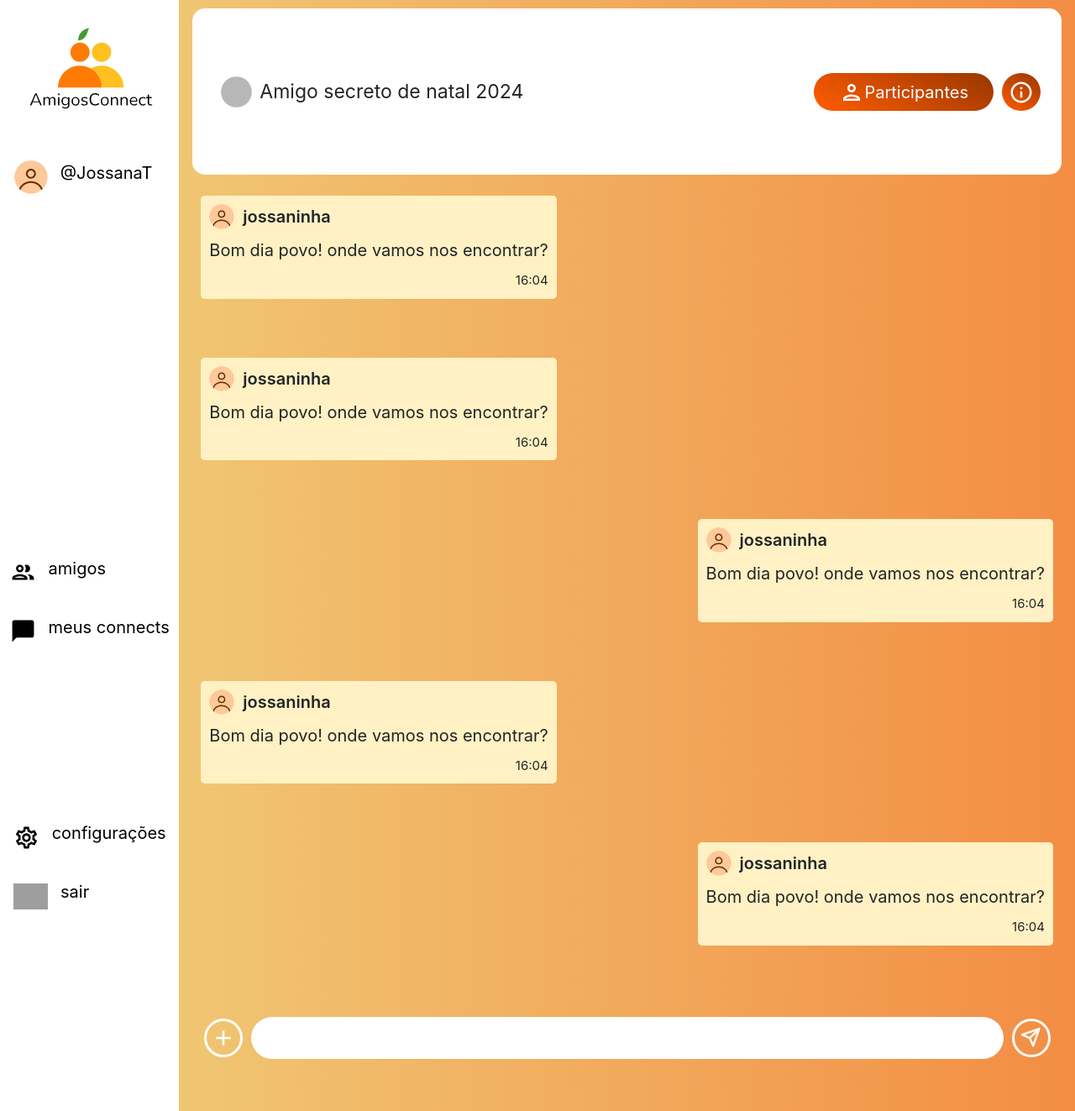
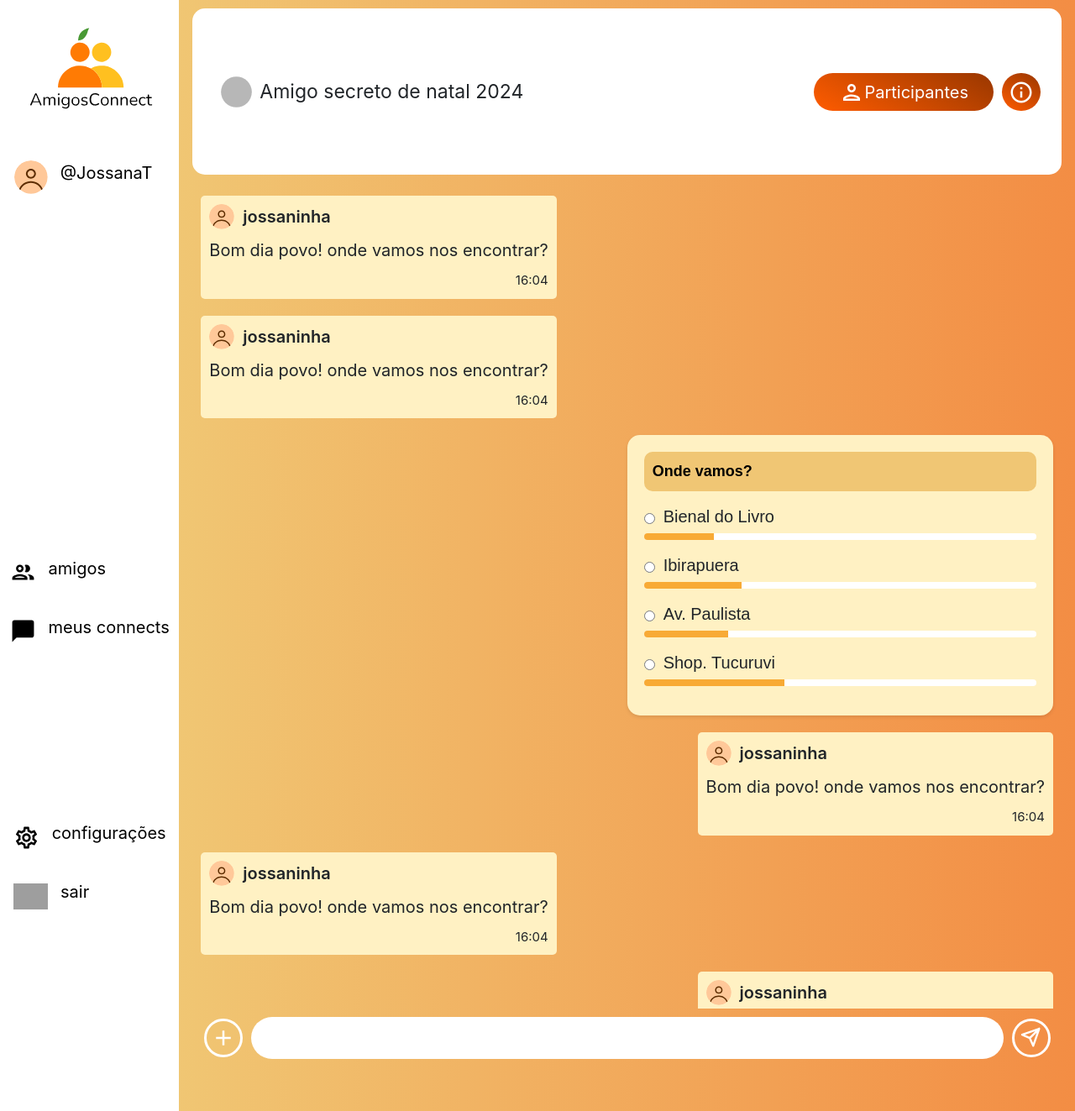
Before and after one commit to maris2606/AmigosConnect, a Flask app: template templates/chat.html in a window 1280 px wide. Shown: the whole page at 84% size. Run offline with Flask 3, Linux system fonts and the light colour scheme; the template is opened without the code that fills it, so the values that code supplies are empty; some libraries are stand-ins or nearby versions; grey boxes are pictures that could not be loaded.

Commit message:
enqueteeeeeeeeee

```diff
--- a/static/css/chat.css
+++ b/static/css/chat.css
@@ -212,3 +212,49 @@ html{
     width: 100%;
     justify-content: end;
 }
+
+
+
+
+.enquete-container {
+    background-color: var(--more-light-yellow-color);
+    border-radius: 15px;
+    padding: 20px;
+    width: 50%;
+    max-width: 55%;
+    box-shadow: 0px 2px 4px rgba(0, 0, 0, 0.1);
+    font-family: Arial, sans-serif;
+}
+
+.enquete-titulo {
+    font-size: 1.8rem;
+    font-weight: bold;
+    background-color: var(--medium-yellow-color);
+    padding: 10px;
+    border-radius: 10px;
+    margin-bottom: 15px;
+    color: var(--black-color);
+}
+
+.opcao {
+    margin-bottom: 15px;
+    font-size: 2rem;
+}
+
+.opcao-nome {
+    margin-bottom: 5px;
+    color: var(--black-color);
+}
+.barra {
+    background-color: #fff;
+    height: 8px;
+    border-radius: 10px;
+    position: relative;
+    overflow: hidden;
+}
+
+.barra-preenchida {
+    background-color: #f8aa35;
+    height: 100%;
+    transition: width 0.3s ease-in-out;
+}
--- /dev/null
+++ b/static/js/chat.js
@@ -0,0 +1,43 @@
+
+
+// Inicializa um objeto de votos para armazenar os votos de cada opção
+let votos = {
+    "Bienal do Livro": 5,
+    "Ibirapuera": 7,
+    "Paulista": 6,
+    "Tucuruvi": 10
+};
+
+// Função para atualizar as barras de progresso
+function atualizarBarras() {
+    let totalVotos = Object.values(votos).reduce((a, b) => a + b, 0);
+
+    // Atualiza cada barra de acordo com a quantidade de votos
+    for (let nome in votos) {
+        let porcentagem = totalVotos === 0 ? 0 : (votos[nome] / totalVotos) * 100;
+        const barra = document.getElementById(`barra-${nome.toLowerCase().replace(/\s+/g, '-')}`);
+        barra.style.width = `${porcentagem}%`;
+    }
+}
+
+
+// Adiciona evento de 'click' para todos os radio
+document.querySelectorAll(".voto").forEach(radio => {
+    radio.addEventListener("change", (e) => {
+        const nome = e.target.dataset.nome;
+
+        // Verifica se a opção foi marcada ou desmarcada
+        if (e.target.checked) {
+            votos[nome]++;
+        } else {
+            votos[nome]--;
+        }
+
+        // Atualiza as barras
+        atualizarBarras();
+    });
+
+});
+
+// Chama a função para inicializar as barras
+atualizarBarras();
--- a/templates/chat.html
+++ b/templates/chat.html
@@ -106,6 +106,53 @@
                 </div>
 
                 <div class="enviada p-3 d-flex">
+                    <form class="enquete-container" action="" method="post">
+                        <p class="enquete-titulo">Onde vamos?</p>
+
+                        <div class="opcao">
+                            <span class="d-flex">
+                                <input type="radio" name="opt" class="voto" data-nome="Bienal do Livro" id="bienal-do-livro">
+                                <label class="pl-3" for="bienal">Bienal do Livro</label>
+                            </span>
+                            <div class="barra">
+                                <div class="barra-preenchida" id="barra-bienal-do-livro"></div>
+                            </div>
+                        </div>
+
+                        <div class="opcao">
+                            <span class="d-flex">
+                                <input type="radio" name="opt" class="voto" data-nome="Ibirapuera" id="ibirapuera">
+                                <label class="pl-3" for="ibirapuera">Ibirapuera</label>
+                            </span>
+                            <div class="barra">
+                                <div class="barra-preenchida" id="barra-ibirapuera"></div>
+                            </div>
+                        </div>
+
+                        <div class="opcao">
+                            <span class="d-flex">
+                                <input type="radio" name="opt" class="voto" data-nome="Paulista" id="paulista">
+                                <label class="pl-3" for="paulista">Av. Paulista</label>
+                            </span>
+                            <div class="barra">
+                                <div class="barra-preenchida" id="barra-paulista"></div>
+                            </div>
+                        </div>
+
+                        <div class="opcao">
+                            <span class="d-flex">
+                                <input type="radio" name="opt" class="voto" data-nome="Tucuruvi" id="tucuruvi">
+                                <label class="pl-3" for="tucuruvi">Shop. Tucuruvi</label>
+                            </span>
+                            <div class="barra">
+                                <div class="barra-preenchida" id="barra-tucuruvi"></div>
+                            </div>
+                        </div>
+                    </form>
+                </div>
+
+
+                <div class="enviada p-3 d-flex">
                     <div class="mensagem p-3">
                         <div class="row w-100 m-0">
                             <img class="pfp-pic-msg mr-3" src="/static/icons/Generic avatar.svg" alt="foto de perfil">
@@ -175,6 +222,8 @@
         </div>
     </div>
 
+    <script src="/static/js/chat.js"></script>
+
     <script src="https://code.jquery.com/jquery-3.2.1.slim.min.js" integrity="sha384-KJ3o2DKtIkvYIK3UENzmM7KCkRr/rE9/Qpg6aAZGJwFDMVNA/GpGFF93hXpG5KkN" crossorigin="anonymous"></script>
     <script src="https://cdn.jsdelivr.net/npm/popper.js@1.12.9/dist/umd/popper.min.js" integrity="sha384-ApNbgh9B+Y1QKtv3Rn7W3mgPxhU9K/ScQsAP7hUibX39j7fakFPskvXusvfa0b4Q" crossorigin="anonymous"></script>
     <script src="https://cdn.jsdelivr.net/npm/bootstrap@4.0.0/dist/js/bootstrap.min.js" integrity="sha384-JZR6Spejh4U02d8jOt6vLEHfe/JQGiRRSQQxSfFWpi1MquVdAyjUar5+76PVCmYl" crossorigin="anonymous"></script>
```
